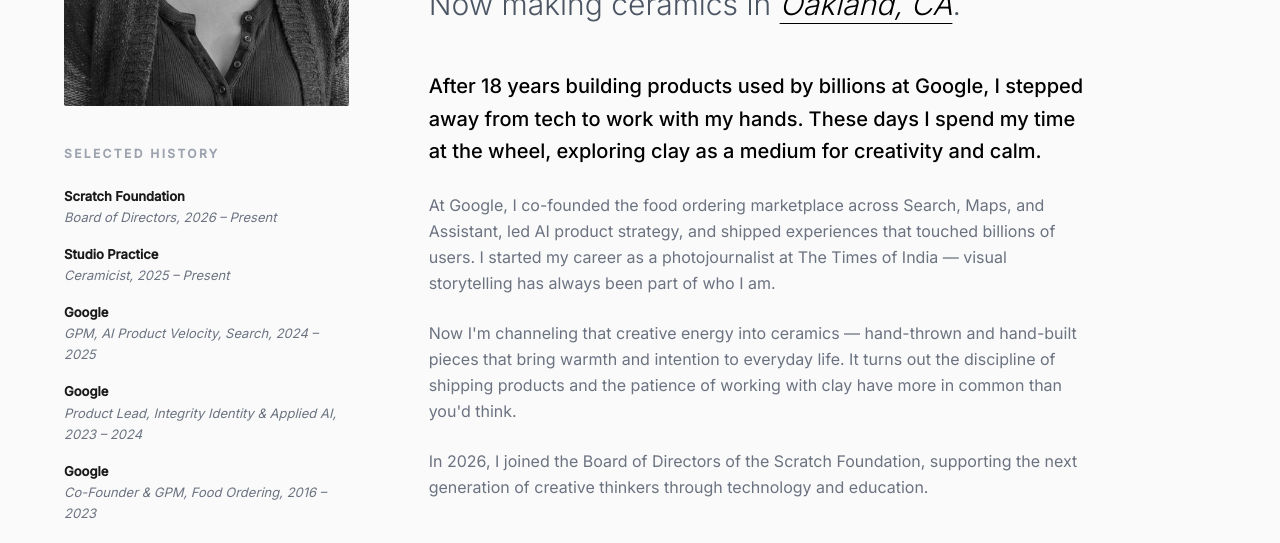
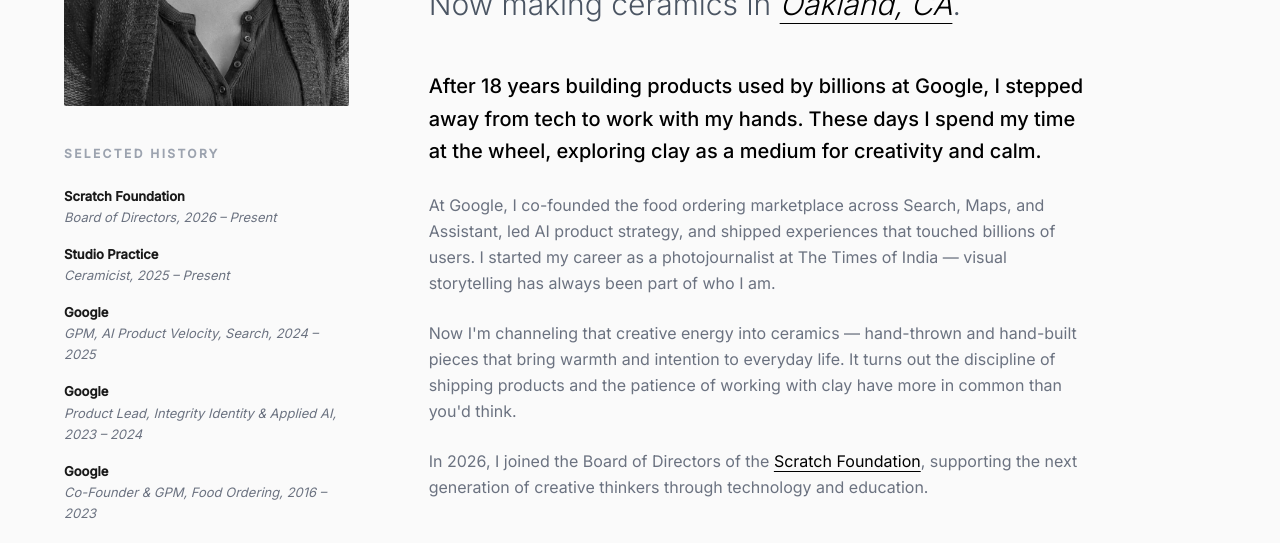
Before and after one commit to ryangermick/anantica, a React (Vite) app: page /about in a window 1280 px wide. Shown: the part 402-945 px from the top of the page. Built offline with nearby package versions, Linux system fonts and the light colour scheme; no server answers; the database is empty.

Commit message:
Link Scratch Foundation to scratch.org

```diff
--- a/components/About.tsx
+++ b/components/About.tsx
@@ -59,7 +59,13 @@ const About: React.FC = () => {
           </div>
           <div className="prose prose-lg text-gray-500 leading-relaxed space-y-6 max-w-2xl">
             <p className="text-xl text-black font-medium leading-relaxed">{content.bioHeadline}</p>
-            {content.bioParagraphs.map((paragraph, index) => <p key={index}>{paragraph}</p>)}
+            {content.bioParagraphs.map((paragraph, index) => {
+              if (paragraph.includes('Scratch Foundation')) {
+                const parts = paragraph.split('Scratch Foundation')
+                return <p key={index}>{parts[0]}<a href="https://scratch.org/" target="_blank" rel="noopener noreferrer" className="text-black underline decoration-1 underline-offset-4 hover:text-purple-500 transition-colors">Scratch Foundation</a>{parts[1]}</p>
+              }
+              return <p key={index}>{paragraph}</p>
+            })}
           </div>
           <div className="grid grid-cols-2 gap-12 pt-8 border-t border-gray-100">
             <div className="space-y-3">
```
